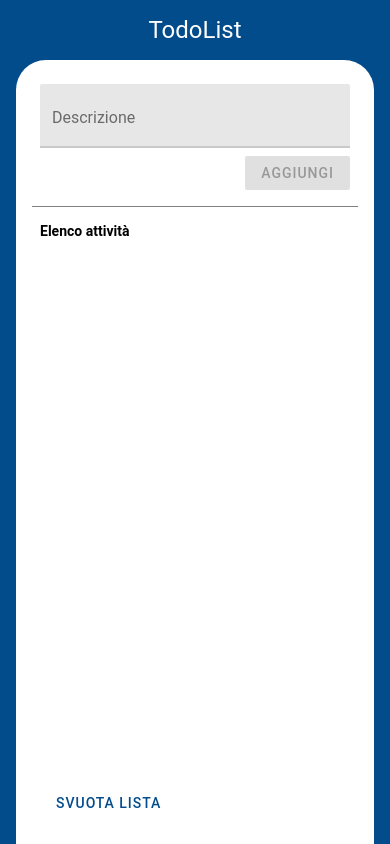
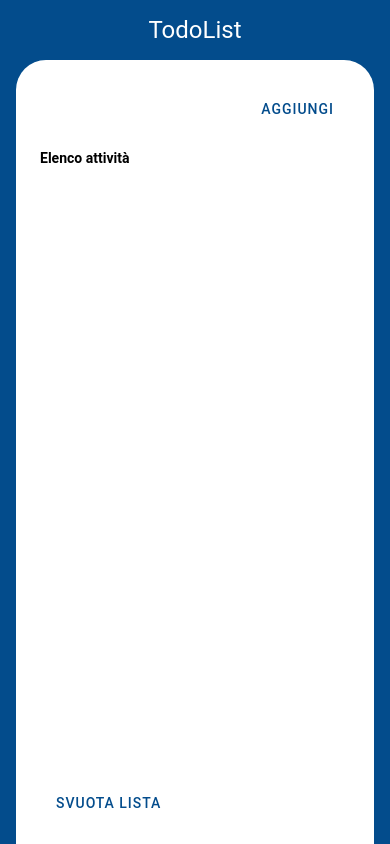
Before and after one commit to puntoclassic/react-native-todolist, a React Native app: screen / in a window 390 px wide. Built offline with nearby package versions, Linux system fonts and the light colour scheme.

Commit message:
modal form

```diff
--- /dev/null
+++ b/src/components/AddButton.js
@@ -0,0 +1,25 @@
+import { View } from "react-native";
+import { Button } from "react-native-paper";
+import { useDispatch } from "react-redux";
+import { setModalVisible } from "../redux/store";
+import styles from "../styles";
+
+export default function AddButton() {
+    const dispatch = useDispatch();
+
+    const toggleModal = () => {
+        dispatch(setModalVisible({
+            visible: true
+        }))
+    }
+
+    return <>
+        <View style={styles.addForm}>
+            <View style={styles.addFormButton}>
+                <Button onPress={toggleModal}>
+                    Aggiungi
+                </Button>
+            </View>
+        </View>
+    </>;
+}
--- a/src/components/AddForm.js
+++ b/src/components/AddForm.js
@@ -1,32 +1,55 @@
 import { useState } from 'react';
 import { View } from 'react-native';
 import { Button, TextInput } from 'react-native-paper';
-import { useDispatch } from 'react-redux';
-import { addItem } from '../redux/store';
+import { useDispatch, useSelector } from 'react-redux';
+import { addItem, setModalVisible } from '../redux/store';
 import styles from "../styles"
+import { Modal, Portal } from 'react-native-paper';
 
 export default function AddForm() {
     const dispatch = useDispatch()
+    const [currentValue, setCurrentValue] = useState("");
+    const modalVisible = useSelector((state) => state.todolist).modalVisible;
 
-    const [currentValue, setCurrentValue] = useState("");
-    return <>
-        <View style={styles.inputContainer}>
-            <View>
-                <TextInput
-                    value={currentValue}
-                    onChangeText={(text) => setCurrentValue(text)}
-                    label="Descrizione"></TextInput>
-            </View>
-            <View style={styles.inputButtonContainer}>
-                <Button onPress={() => {
+    const buttonPressAction = () => {
         dispatch(addItem({
             item: currentValue
         }));
         setCurrentValue("");
-                }} mode='contained' disabled={currentValue == ""} >
+        dispatch(setModalVisible({
+            visible: false
+        }))
+    }
+
+    const changeTextAction = (text) => {
+        setCurrentValue(text)
+    }
+
+    const toggleModal = () => {
+        setModalVisible(!modalVisible);
+        dispatch(setModalVisible({
+            visible: false
+        }))
+    }
+
+    return <>
+        <Portal>
+            <Modal style={styles.modal} visible={modalVisible} onDismiss={toggleModal}>
+                <View style={styles.addForm}>
+                    <View>
+                        <TextInput
+                            value={currentValue}
+                            onChangeText={changeTextAction}
+                            label="Descrizione"></TextInput>
+                    </View>
+                    <View style={styles.addFormButton}>
+                        <Button onPress={buttonPressAction} mode='contained' disabled={currentValue == ""} >
                             Aggiungi
                         </Button>
                     </View>
                 </View>
+            </Modal>
+        </Portal>
+
     </>
 }
--- a/src/components/ClearButton.js
+++ b/src/components/ClearButton.js
@@ -4,21 +4,18 @@ import { useDispatch } from 'react-redux';
 import { clearList } from '../redux/store';
 import styles from "../styles"
 
-
-
-
 export default function ClearButton() {
     const dispatch = useDispatch()
 
+    const buttonPressAction = () => {
+        dispatch(clearList())
+    }
+
     return <>
-        <View style={styles.bottomBar}>
-            <View style={{ alignItems: 'flex-start', }}>
-                <Button onPress={() => {
-                    dispatch(clearList())
-                }} mode='text' >
-                    Svuota lista
-                </Button>
-            </View>
+        <View style={styles.clearButton}>
+            <Button onPress={buttonPressAction} mode='text' >
+                Svuota lista
+            </Button>
         </View>
     </>
 }
--- a/src/components/ListItem.js
+++ b/src/components/ListItem.js
@@ -1,13 +1,14 @@
 import { View } from 'react-native';
 import { Button, Text, IconButton } from 'react-native-paper';
+import styles from '../styles';
 
 
 export default function ListItem({ children, onDeleteClick }) {
     return <>
-        <View style={{ height: 40, alignItems: 'center', flexDirection: 'row', }}>
+        <View style={styles.listItem}>
             <Button mode='text' icon="check-outline"></Button>
-            <Text style={{ flex: 5 }}>{children}</Text>
-            <View style={{ alignItems: 'center', justifyContent: 'center', alignContent: 'center' }}>
+            <Text style={styles.listItemText}>{children}</Text>
+            <View style={styles.listItemButton}>
                 <IconButton mode='outlined' icon="delete" onPress={onDeleteClick}></IconButton>
             </View>
         </View>
--- a/src/components/RenderList.js
+++ b/src/components/RenderList.js
@@ -16,14 +16,13 @@ export default function RenderList() {
     }
 
     const renderItem = (itemData) =>
-        <ListItem key={itemData.index} onDeleteClick={() => onDeleteClickAction(itemData.index)}>{itemData.item}</ListItem>;
-
+        <ListItem key={itemData.index} onDeleteClick={onDeleteClickAction.bind(this, itemData.index)}>{itemData.item}</ListItem>;
 
     return <>
-        <View style={styles.listContainer}>
-            <Text style={styles.listContainerTitle}>Elenco attività</Text>
-            <View style={{ flex: 1 }}>
-                <FlatList data={items} renderItem={renderItem}></FlatList>
+        <View style={styles.renderList}>
+            <Text style={styles.renderListTitle}>Elenco attività</Text>
+            <View style={styles.renderListBody}>
+                <FlatList data={items} renderItem={renderItem} keyExtractor={(item, index) => index}></FlatList>
             </View>
         </View>
     </>
--- a/src/pages/HomePage.js
+++ b/src/pages/HomePage.js
@@ -1,19 +1,20 @@
 import { View } from 'react-native';
 import { Text } from 'react-native-paper';
-import AddForm from '../components/AddForm';
 import RenderList from '../components/RenderList';
 import ClearButton from "../components/ClearButton";
 import styles from "../styles"
-
+import AddButton from '../components/AddButton';
+import AddForm from '../components/AddForm';
 
 export default function HomePage() {
     return (
-        <View style={styles.body}>
-            <View style={styles.header}>
-                <Text style={styles.headerTitle}>TodoList</Text>
+        <View style={styles.homePage}>
+            <AddForm></AddForm>
+            <View style={styles.homePageHeader}>
+                <Text style={styles.homePageHeaderTitle}>TodoList</Text>
             </View>
-            <View style={styles.container}>
-                <AddForm></AddForm>
+            <View style={styles.homePageBody}>
+                <AddButton></AddButton>
                 <RenderList></RenderList>
                 <ClearButton></ClearButton>
             </View>
--- a/src/redux/store.js
+++ b/src/redux/store.js
@@ -7,6 +7,7 @@ const todolistSlice = createSlice({
     name: 'todolist',
     initialState: {
         items: [],
+        modalVisible: false
     },
     reducers: {
         addItem: (state, action) => {
@@ -18,8 +19,10 @@ const todolistSlice = createSlice({
         },
         clearList: (state) => {
             state.items = [];
+        },
+        setModalVisible: (state, action) => {
+            state.modalVisible = action.payload.visible
         }
-
     },
 
 })
@@ -29,7 +32,7 @@ const todolistSlice = createSlice({
 
 
 
-export const { addItem, clearList, removeItem } = todolistSlice.actions
+export const { addItem, clearList, removeItem, setModalVisible } = todolistSlice.actions
 
 const store = configureStore({
     reducer: {
--- a/src/styles.js
+++ b/src/styles.js
@@ -1,14 +1,19 @@
 import { StyleSheet } from "react-native";
 
 export default StyleSheet.create({
-    body: {
+    homePage: {
         flex: 1
     },
-    header: { height: 60, justifyContent: 'center', alignContent: 'center', alignItems: 'center' },
-    headerTitle: {
+    homePageHeader: {
+        height: 60,
+        justifyContent: 'center',
+        alignContent: 'center',
+        alignItems: 'center'
+    },
+    homePageHeaderTitle: {
         color: 'white', fontSize: 24
     },
-    container: {
+    homePageBody: {
         padding: 16,
         flexDirection: "column",
         justifyContent: 'space-between',
@@ -18,28 +23,44 @@ export default StyleSheet.create({
         borderTopRightRadius: 30,
         marginHorizontal: 16,
     },
-
-    inputContainer: {
+    addForm: {
         flexDirection: "column",
         padding: 8,
-        borderBottomColor: 'grey',
-        borderBottomWidth: 1,
-        paddingBottom: 16
+        backgroundColor: 'white'
     },
-    inputButtonContainer: {
+    addFormButton: {
         alignItems: 'flex-end', marginTop: 8
     },
-    listContainer: {
+    renderList: {
         marginTop: 8,
         flexGrow: 2,
         padding: 8,
     },
-    listContainerTitle: {
+    renderListTitle: {
         fontWeight: 'bold'
     },
-    bottomBar: {
+    clearButton: {
         marginTop: 8,
         padding: 8,
-
+        alignItems: 'flex-start'
+    },
+    listItem: {
+        height: 40,
+        alignItems: 'center',
+        flexDirection: 'row',
+    },
+    listItemText: {
+        flex: 5
+    },
+    listItemButton: {
+        alignItems: 'center',
+        justifyContent: 'center',
+        alignContent: 'center'
+    },
+    renderListBody: {
+        flex: 1
+    },
+    modal: {
+        margin: 16,
     }
 });
```
Lines whose indentation alone changed are shown as unchanged.
